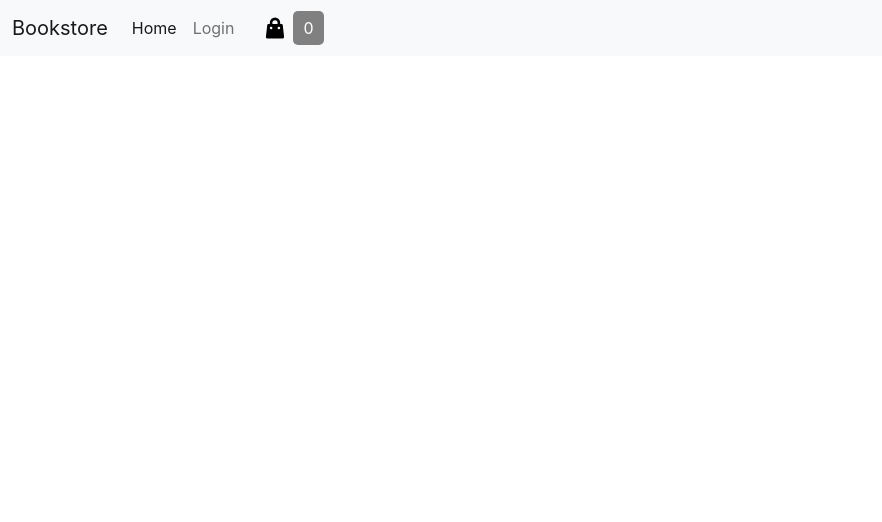
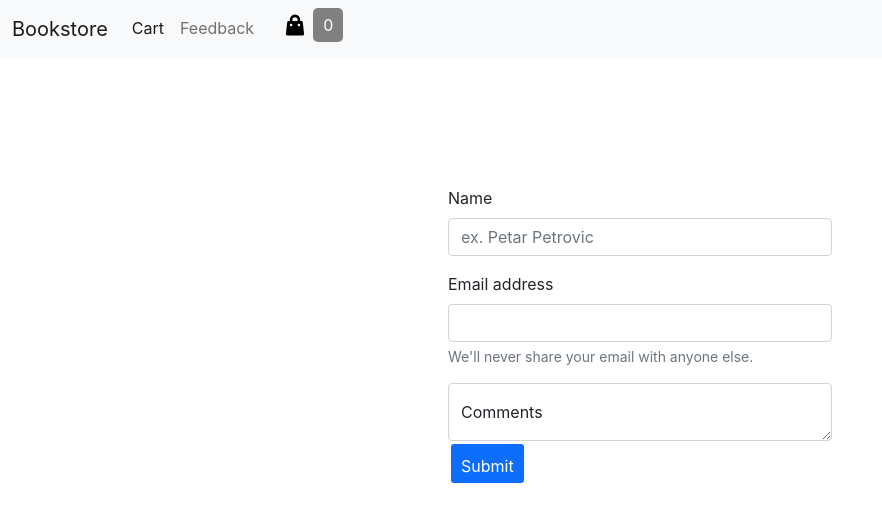
Before and after one commit to jovanalekksic/book-shop, a React (Create React App) app: page /contact in a window 1280 px wide. Shown: the top 522 px of the page, without its empty margins (0-882 px from the left). Built offline with nearby package versions, Linux system fonts and the light colour scheme.

Commit message:
added feedback component with form

```diff
--- a/src/App.css
+++ b/src/App.css
@@ -14,7 +14,7 @@
 .cart-items {
   display: flex;
   flex-direction: row;
-  align-items: center;
+  align-items:center;
   margin-left: 20px;
 
 }
@@ -89,3 +89,9 @@ a {
   border-top-left-radius: 10px;
   border-bottom-left-radius: 10px;
 }
+.form{
+  padding-top: 10%;
+  display: block;
+  width: 30%;
+  margin: 0 auto;
+}
--- a/src/App.js
+++ b/src/App.js
@@ -2,6 +2,7 @@ import logo from './logo.svg';
 import './App.css';
 import NavBar from './components/NavBar';
 import Books from './components/Books';
+import Contact from './components/Contact';
 import { useState } from 'react';
 import Cart from './components/Cart';
 import {BrowserRouter, Routes, Route} from "react-router-dom";
@@ -16,7 +17,11 @@ function App() {
       book.amount = book.amount + 1;
       const num=cartNum+1;
       setCartNum(num);
+      if(book.amount===1){
+        updateCart(book);
+      }else{
       refreshCart();
+      }
       console.log("book id=", book.id, "amount=", book.amount);
       }
     })
@@ -43,6 +48,10 @@ function App() {
     const newBooks=books.filter((books)=> books.amount>0);
     setCartBooks(newBooks);
   }
+
+  const updateCart=(book)=>{
+    setCartBooks([...cartBooks,book]);
+  };
 
   const [books,setBooks]=useState([
     {
@@ -81,6 +90,7 @@ function App() {
       <Routes>
         <Route path='/' element={ <Books books={books} onAdd={addToCart} onRemove={removeFromCart}/> } />
         <Route path='/cart' element={<Cart cartBooks={cartBooks} />} />
+        <Route path='/contact' element={<Contact/> } />
       </Routes>
     </BrowserRouter>
   );
--- a/src/components/Cart.jsx
+++ b/src/components/Cart.jsx
@@ -3,7 +3,7 @@ import CartBooks from "./CartBooks";
 
 const Cart = ({ cartBooks }) => {
   return (
-    <div className="cart-container">
+    <div className="all-books">
       {cartBooks.map((book) => (
         <CartBooks key={book.id} book={book} />
       ))}
--- /dev/null
+++ b/src/components/Contact.jsx
@@ -0,0 +1,78 @@
+import React from "react";
+import { useState } from "react";
+
+const Contact = () => {
+  const [name, setName] = useState("");
+  const [form, setForm] = useState("");
+  const handleName = (event) => {
+    setName(event.target.value);
+  };
+
+  const handleSubmit = (event) => {
+    event.preventDefault();
+    alert(name + " you successfully sent your feedback.");
+    initialState();
+    resetForm();
+  };
+
+  const initialState = () => {
+    setForm("");
+  };
+
+  const resetForm = () => {
+    document.getElementById("forma").reset();
+  };
+
+  return (
+    <form className="form" onSubmit={handleSubmit} id="forma">
+      <div className="mb-3">
+        <label htmlFor="NameSurname" className="form-label">
+          Name
+        </label>
+        <input
+          placeholder="ex. Petar Petrovic"
+          className="form-control"
+          id="exampleInputNameSurname1"
+          type="text"
+          name="name"
+          value={name}
+          onChange={handleName}
+        />
+      </div>
+
+      <div className="mb-3">
+        <label htmlFor="exampleInputEmail1" className="form-label">
+          Email address
+        </label>
+        <input
+          type="email"
+          className="form-control"
+          id="exampleInputEmail1"
+          aria-describedby="emailHelp"
+          name="email"
+        />
+        <div id="emailHelp" className="form-text">
+          We'll never share your email with anyone else.
+        </div>
+      </div>
+      <div className="form-floating">
+        <textarea
+          className="form-control"
+          placeholder="Leave a comment here"
+          id="floatingTextarea"
+          name="comment"
+        ></textarea>
+
+        <label htmlFor="floatingTextarea" className="form-label">
+          Comments
+        </label>
+      </div>
+
+      <button type="submit" className="btn btn-primary">
+        Submit
+      </button>
+    </form>
+  );
+};
+
+export default Contact;
--- a/src/components/NavBar.jsx
+++ b/src/components/NavBar.jsx
@@ -25,15 +25,14 @@ const NavBar = ({ cartNum }) => {
             className="collapse navbar-collapse show"
             id="navbarNavAltMarkup"
           >
-            <div className="navbar-nav">
+            <div className="navbar-nav ">
               <a className="nav-link active" aria-current="page" href="#">
-                Home
+                Cart
               </a>
-              <a className="nav-link" href="#">
-                Login
-              </a>
-
-              <Link to="/cart" className="cart-items">
+              <Link className="nav-link" to="/contact">
+                Feedback
+              </Link>
+              <Link to="/cart" className="cart-items me-auto mb-2">
                 <HiShoppingBag size={26} />
                 <div className="cart-num">{cartNum}</div>
               </Link>
```
